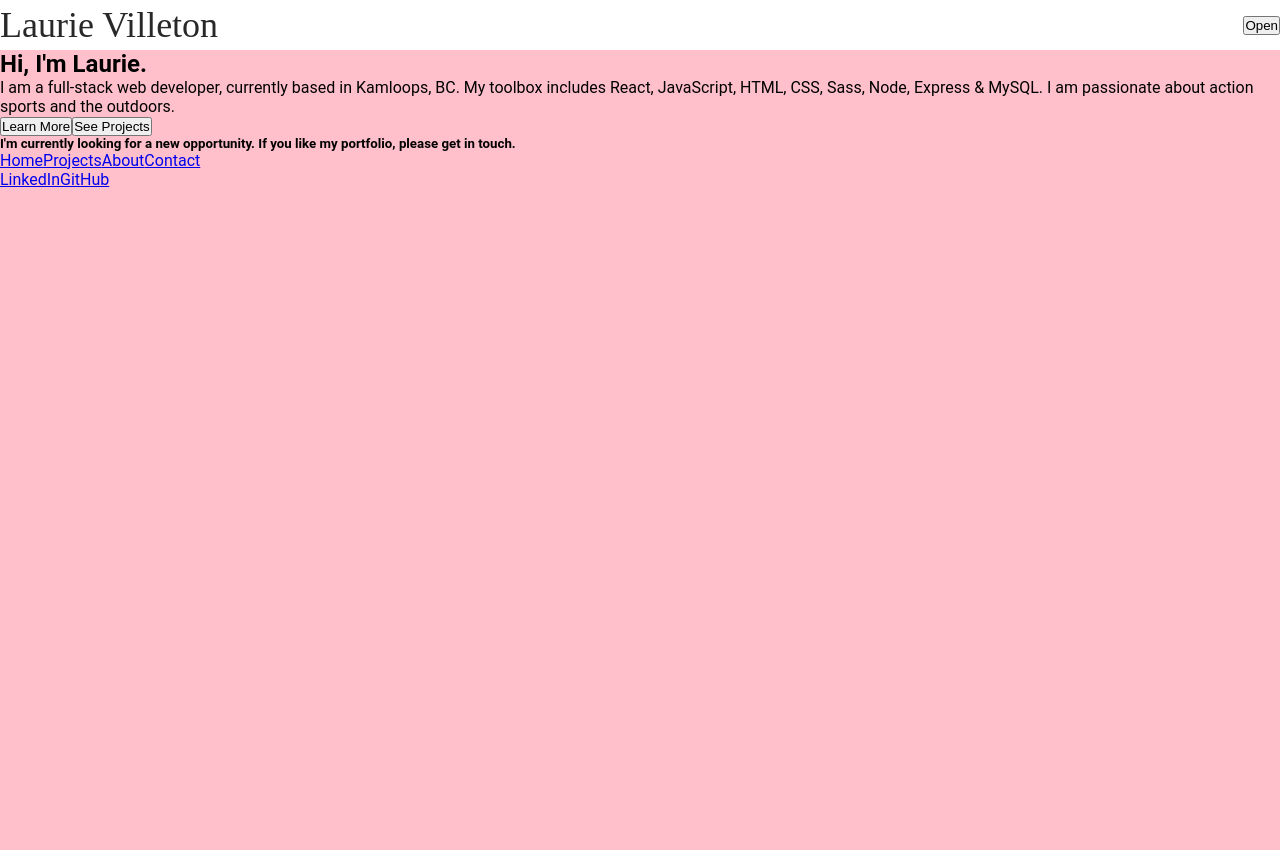
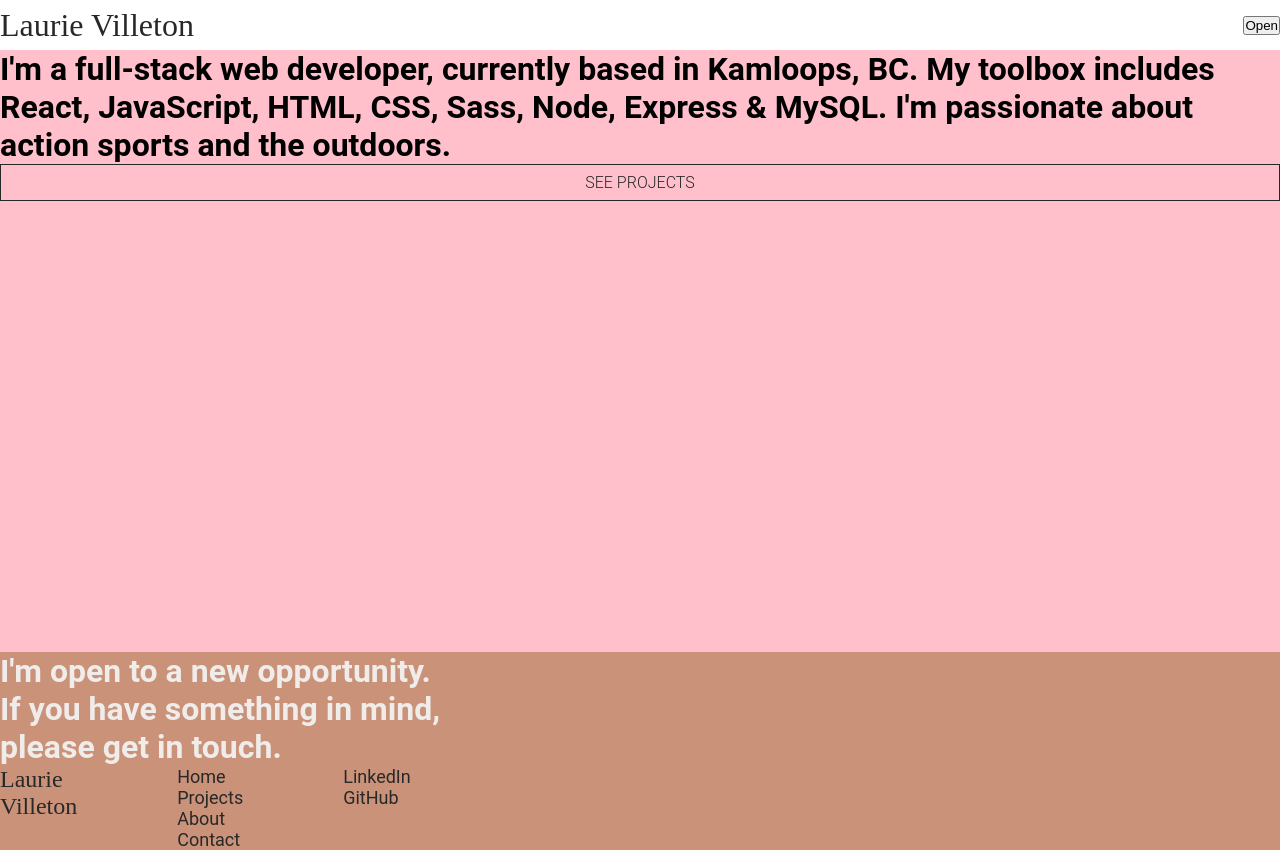
Before and after one commit to LaurieGami/portfolio-fe, a React (Create React App) app: page / in a window 1280 px wide. Before the commit the page ends 800 px from the top, so only its background shows below. Built offline with nearby package versions, Linux system fonts and the light colour scheme; a web font is replaced by a local one.

Commit message:
Working on the header and footer style

```diff
--- a/src/components/Footer/Footer.jsx
+++ b/src/components/Footer/Footer.jsx
@@ -6,18 +6,26 @@ function Footer() {
     return (
         <footer className="footer">
             <section className="footer__txt">
-                <h5>I'm currently looking for a new opportunity. If you like my portfolio, please get in touch.</h5>
+                <h5 className="footer__quote">
+                    <div>I'm open to a new opportunity.</div>
+                    <div>If you have something in mind,</div>
+                    <div>please get in touch.</div>
+                </h5>
             </section>
             <section className="footer__links">
+                <NavLink to="/" className="footer__logo">
+                    <div>Laurie</div>
+                    <div>Villeton</div>
+                </NavLink>
                 <div className="footer__nav">
-                    <NavLink to="/">Home</NavLink>
-                    <NavLink to="/">Projects</NavLink>
-                    <NavLink to="/">About</NavLink>
-                    <NavLink to="/">Contact</NavLink>
+                    <NavLink to="/" className="footer__nav-link">Home</NavLink>
+                    <NavLink to="/" className="footer__nav-link">Projects</NavLink>
+                    <NavLink to="/" className="footer__nav-link">About</NavLink>
+                    <NavLink to="/" className="footer__nav-link">Contact</NavLink>
                 </div>
                 <div className="footer__social">
-                    <a href="https://www.linkedin.com/in/laurie-villeton/" target="_blank">LinkedIn</a>
-                    <a href="https://github.com/LaurieGami" target="_blank">GitHub</a>
+                    <a className="footer__social-link" href="https://www.linkedin.com/in/laurie-villeton/" target="_blank">LinkedIn</a>
+                    <a className="footer__social-link" href="https://github.com/LaurieGami" target="_blank">GitHub</a>
                 </div>
             </section>
         </footer>
--- a/src/components/Footer/Footer.scss
+++ b/src/components/Footer/Footer.scss
@@ -0,0 +1,52 @@
+@use '../../styles/partials/mixins' as *;
+@use '../../styles/partials/colors' as *;
+
+.footer {
+    background-color: $beige;
+    color: $white;
+    display: flex;
+    flex-direction: column;
+
+    &__txt {
+        display: flex;
+        flex-direction: column;
+    }
+
+    &__quote {
+        @include quote;
+    }
+
+    &__links {
+        display: flex;
+        width: 100%;
+    }
+
+    &__logo {
+        @include logo-style-reset;
+        @include small-logo;
+        display: flex;
+        flex-direction: column;
+    }
+
+    &__nav {
+        display: flex;
+        flex-direction: column;
+        padding-left: 100px;
+
+        &-link {
+            @include link-style-reset;
+            @include paragraph;
+        }
+    }
+
+    &__social {
+        display: flex;
+        flex-direction: column;
+        padding-left: 100px;
+
+        &-link {
+            @include link-style-reset;
+            @include paragraph;
+        }
+    }
+}
--- a/src/components/Header/Header.scss
+++ b/src/components/Header/Header.scss
@@ -12,24 +12,24 @@
     align-items: center;
 
     &__logo {
-        @include title;
-        @include link-style-reset;
+        @include logo;
+        @include logo-style-reset;
     }
 
-    &__btn {
+    // &__btn {
 
-    }
+    // }
 }
 
 .navbar {
     display: flex;
     flex-direction: column;
 
-    &__link {
+    // &__link {
 
-        &--active {
+    //     &--active {
 
-        }
+    //     }
 
-    }
+    // }
 }
--- a/src/components/PageWrapper/PageWrapper.scss
+++ b/src/components/PageWrapper/PageWrapper.scss
@@ -1,11 +1,12 @@
 .page-wrapper {
     // z-index: 25000;
-    position: fixed;
+    position: relative;
     top: 50px;
     left: 0;
     width: 100vw;
     min-height: 100vh;
     display: flex;
     flex-direction: column;
+    justify-content: space-between;
     background-color: pink;
 }
--- a/src/pages/HomePage/HomePage.jsx
+++ b/src/pages/HomePage/HomePage.jsx
@@ -2,11 +2,12 @@ import './HomePage.scss';
 
 function HomePage() {
     return (
-        <article>
-            <h1>Hi, I'm Laurie.</h1>
-            <p>I am a full-stack web developer, currently based in Kamloops, BC. My toolbox includes React, JavaScript, HTML, CSS, Sass, Node, Express & MySQL. I am passionate about action sports and the outdoors.</p>
-            <button>Learn More</button>
-            <button>See Projects</button>
+        <article className="home-page">
+            <h3 className="home-page__quote">I'm a full-stack web developer, currently based in Kamloops, BC. My toolbox includes React, JavaScript, HTML, CSS, Sass, Node, Express & MySQL. I'm passionate about action sports and the outdoors.</h3>
+            <div className="home-page__buttons">
+                {/* <button className="home-page__btn">Learn More</button> */}
+                <button className="home-page__btn">See Projects</button>
+            </div>
         </article>
     );
 }
--- a/src/pages/HomePage/HomePage.scss
+++ b/src/pages/HomePage/HomePage.scss
@@ -0,0 +1,19 @@
+@use '../../styles/partials/mixins' as *;
+
+.home-page {
+    display: flex;
+    flex-direction: column;
+
+    &__quote {
+        @include quote;
+    }
+
+    &__buttons {
+        display: flex;
+        flex-direction: column;
+    }
+
+    &__btn {
+        @include button;
+    }
+}
--- a/src/styles/partials/_mixins.scss
+++ b/src/styles/partials/_mixins.scss
@@ -26,6 +26,28 @@
 }
 
 // TEXT STYLES & SIZES
+@mixin logo {
+    font-family: $title-font-family;
+    font-style: normal;
+    font-weight: 400;
+    font-size: 1.75rem;
+
+    @include tablet {
+        font-size: 2rem;
+    }
+}
+
+@mixin small-logo {
+    font-family: $title-font-family;
+    font-style: normal;
+    font-weight: 400;
+    font-size: 1.25rem;
+
+    @include tablet {
+        font-size: 1.5rem;
+    }
+}
+
 @mixin title {
     font-family: $title-font-family;
     font-style: normal;
@@ -41,6 +63,17 @@
     font-family: $title-font-family;
     font-style: italic;
     font-weight: 400;
+    font-size: 1.75rem;
+
+    @include tablet {
+        font-size: 2rem;
+    }
+}
+
+@mixin quote {
+    font-family: $main-font-family;
+    font-style: normal;
+    font-weight: 600;
     font-size: 1.75rem;
 
     @include tablet {
@@ -67,7 +100,7 @@
 @mixin button-label {
     font-family: $main-font-family;
     font-style: normal;
-    font-weight: 600;
+    font-weight: 300;
     font-size: 0.875rem;
     text-transform: uppercase;
 
@@ -80,4 +113,28 @@
 @mixin link-style-reset {
     text-decoration: none;
     color: $black;
+
+    &:hover {
+        color: $white;
+    }
 }
+
+@mixin logo-style-reset {
+    text-decoration: none;
+    color: $black;
+}
+
+// BUTTONS
+@mixin button {
+    @include button-label;
+    color: $black;
+    background-color: transparent;
+    border: solid 1px $black;
+    padding: 0.5rem;
+
+    &:hover {
+        background-color: $white;
+        color: $beige;
+        border-color: $beige;
+    }
+}
```
